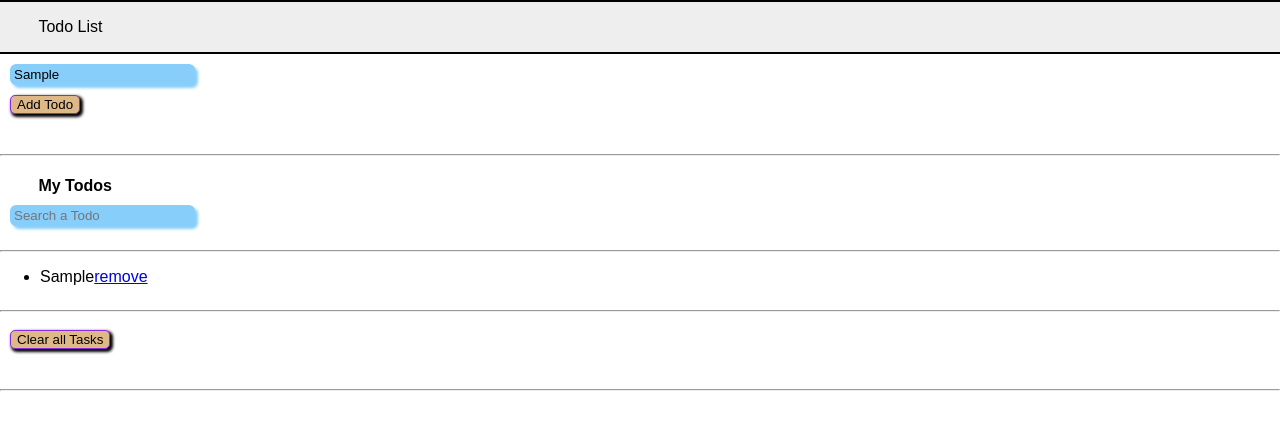
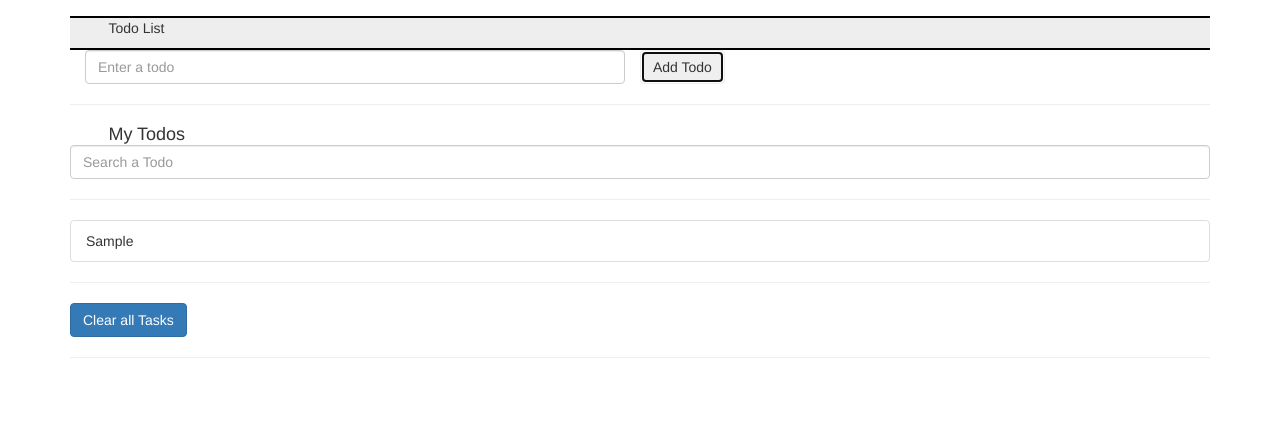
Before and after one commit to Darkathx/Todolist-Project, a plain HTML site: page index.html in a window 1280 px wide. Both pictures are taken after typing "Sample" into the empty fields and a click on the button "Add Todo". Drawn offline with nearby package versions, Linux system fonts and the light colour scheme.

Commit message:
Added todo adding

```diff
--- a/app.js
+++ b/app.js
@@ -1,9 +1,9 @@
 //Selecting all elements
 const form = document.querySelector("#todo-form");
 const todoInp = document.querySelector("#todoinp");
-const todoList = document.querySelector(".todo-list");
+const todoList = document.querySelector(".list-group");
 const todoBody = document.querySelector(".todo-body");
-const todoSearch = document.querySelector(".todosearch");
+const todoSearch = document.querySelector("#todosearch");
 const clearAll = document.querySelector(".clearall");
 const secondPart = document.querySelectorAll(".todo-body")[1];
 
@@ -16,7 +16,14 @@ function eventListeners() {
 //adding new todo lines
 function addTodo(e) {
     const newTodo = todoInp.value.trim();
-    UIadder(newTodo);
+    if(newTodo === "") {
+        showAlert("danger", "Please do not enter an empty todo!");
+    }
+    else {
+        UIadder(newTodo);
+        showAlert("success", "Todo added successfully");
+    }
+
 
 
     e.preventDefault();
@@ -26,10 +33,21 @@ function UIadder(tba) {
     const listItem = document.createElement("li");
     const link = document.createElement("a");
     link.href = "#";
-    link.className = "remove-item";
-    link.innerHTML = "remove";
-    listItem.className = "list-item";
+    link.className = "remove";
+    link.innerHTML = "<i class='bi bi-trash'></i>";
+    listItem.className = "list-group-item";
     listItem.appendChild(document.createTextNode(tba));
     listItem.appendChild(link);
     todoList.appendChild(listItem);
+    todoInp.value = "";
 }
+
+function showAlert(type, message) {
+    const alert = document.createElement("div");
+    alert.className = `alert alert-${type}`;
+    alert.textContent = message;
+    todoBody.appendChild(alert);
+    setTimeout(function() {
+        alert.remove();
+    }, 1000);
+}
--- a/index.html
+++ b/index.html
@@ -5,27 +5,34 @@
         <meta charset="utf-8">
         <title>MyTestHTML</title>
         <link rel="stylesheet" href="todos.css">
+        <link rel="stylesheet" href="https://maxcdn.bootstrapcdn.com/bootstrap/3.4.1/css/bootstrap.min.css">
+        <script src="https://ajax.googleapis.com/ajax/libs/jquery/3.6.0/jquery.min.js"></script>
+        <script src="https://maxcdn.bootstrapcdn.com/bootstrap/3.4.1/js/bootstrap.min.js"></script>
     </head>
     <body>
-        <div class="container">
+        <div class="container" style="margin-top:2vh">
             <div class="todo-header"><p>Todo List</p></div>
             <div class="todo-body">
                 <form id="todo-form" name="form">
+                    <div class="form-row">
+                        <div class="form-group col-md-6">
+                            <input class="form-control" type="text" name="todoinp" id="todoinp" placeholder="Enter a todo">
+                        </div>
+                    </div>
                     <div>
-                        <input class="form-c" type="text" name="todoinp" id="todoinp" placeholder="Enter a todo">
+                        <button type="submit" class="btn">Add Todo</button>
                     </div>
-                    <button type="submit" class="button-style">Add Todo</button>
                 </form>
                 <hr>
             </div>
             <div class="todo-body">
                 <h4 id="tasks-title" class="todos">My Todos</h4>
-                <div>
-                    <input class="form-c" type="text" name="todosearch" id="todosearch" placeholder="Search a Todo">
+                <div class="form-row">
+                    <input class="form-control" type="text" name="todosearch" id="todosearch" placeholder="Search a Todo">
 
                 </div>
                 <hr>
-                <ul class="todo-list">
+                <ul class="list-group">
                     <!--
                         <li>
                             Todo 1
@@ -36,7 +43,7 @@
                     -->
                 </ul>
                 <hr>
-                <button type = "submit" class="button-style clearall">Clear all Tasks</button>
+                <button type = "submit" class="btn btn-primary clearall">Clear all Tasks</button>
                 <hr>
             </div>
         </div>
```
